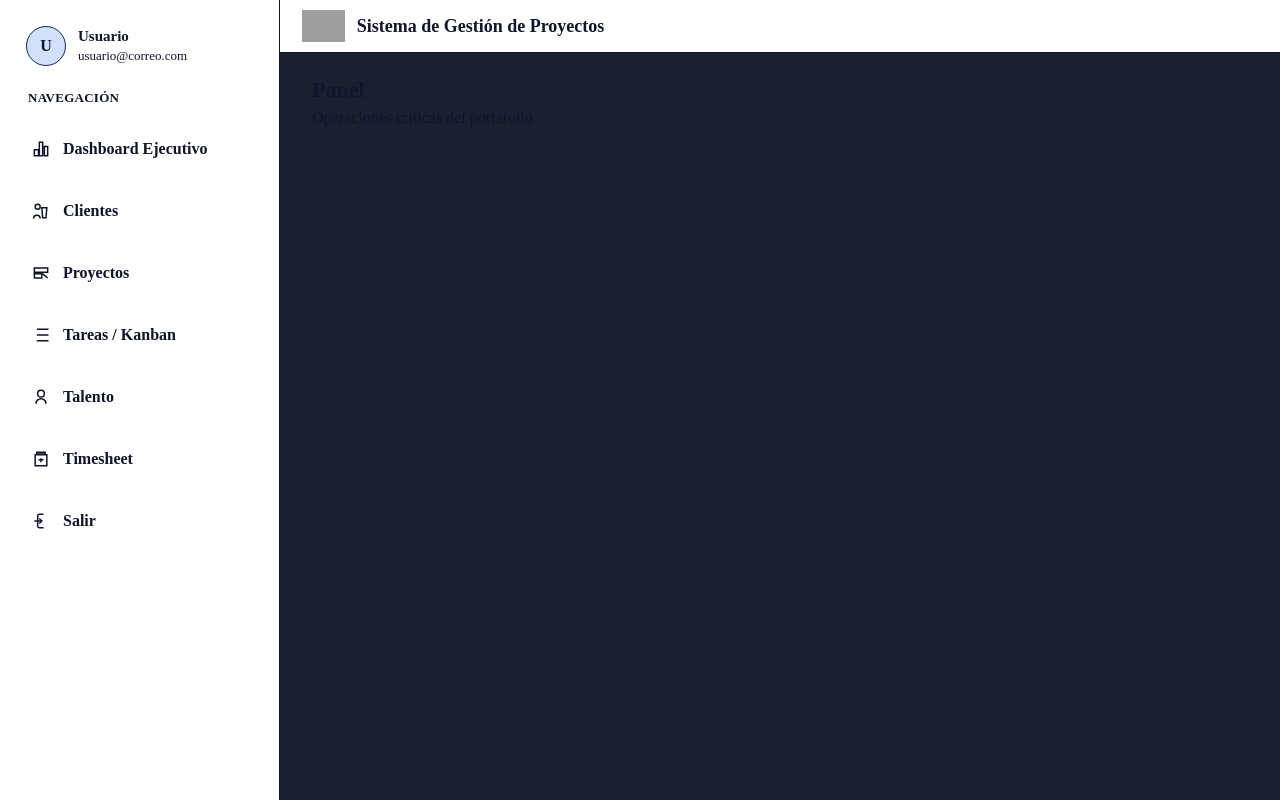
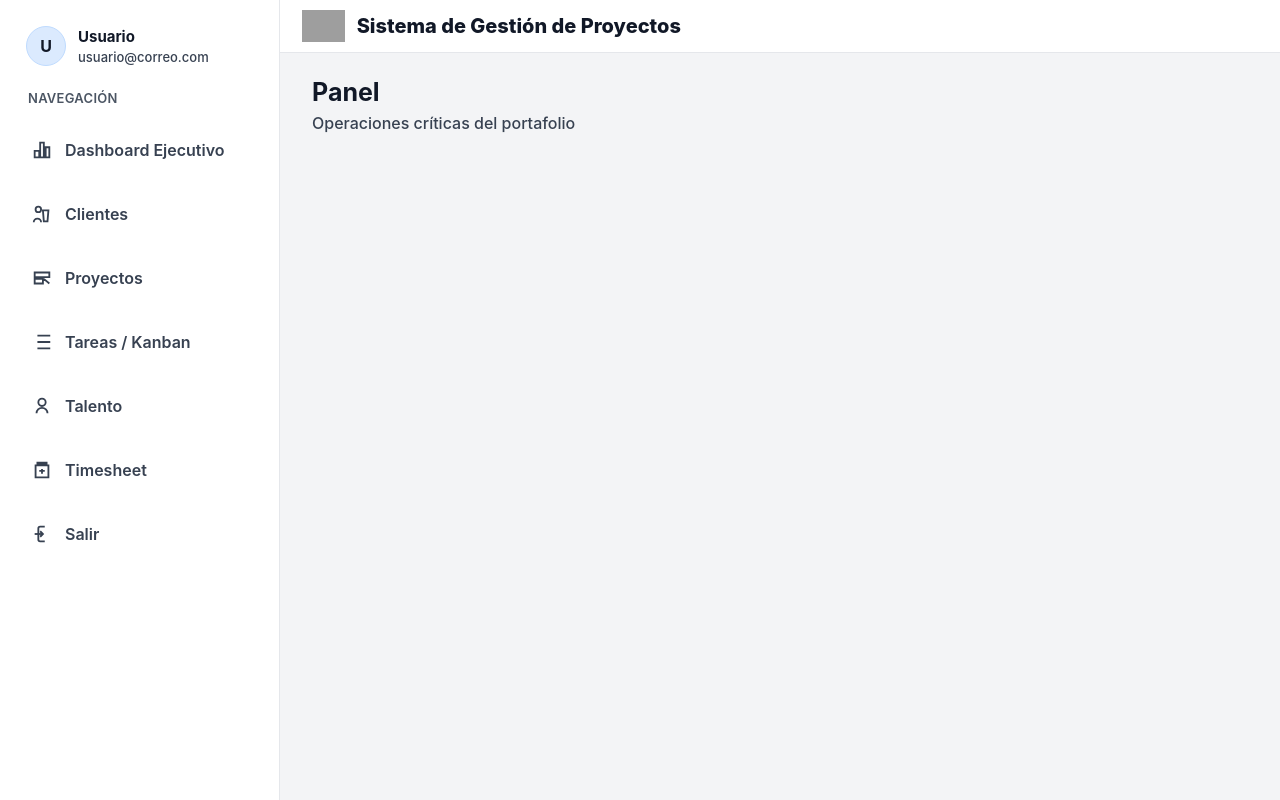
Before and after one commit to doriangomez/adminprojects, a PHP site: template src/Views/tasks/index.php in a window 1280 px wide. Run offline with PHP 8.4, Linux system fonts and the light colour scheme; the template is opened without the code that fills it, so the values that code supplies are empty; grey boxes are pictures that could not be loaded.

Commit message:
Refine AOS visual styling

```diff
--- a/src/Views/layout/header.php
+++ b/src/Views/layout/header.php
@@ -16,19 +16,19 @@ $normalizedPath = str_starts_with($requestPath, $basePath)
     <title><?= htmlspecialchars($title ?? $appName) ?></title>
     <style>
         :root {
-            --primary: <?= htmlspecialchars($theme['primary']) ?>;
-            --secondary: <?= htmlspecialchars($theme['secondary']) ?>;
+            --primary: rgb(37, 99, 235);
+            --primary-hover: rgb(59, 130, 246);
+            --primary-strong: rgb(30, 64, 175);
+            --secondary: rgb(17, 24, 39);
             --accent: <?= htmlspecialchars($theme['accent']) ?>;
-            --background: <?= htmlspecialchars($theme['background']) ?>;
-            --surface: <?= htmlspecialchars($theme['surface'] ?? $theme['background']) ?>;
-            --font-family: <?= htmlspecialchars($theme['font_family'] ?? "'Inter', system-ui, -apple-system, BlinkMacSystemFont, 'Segoe UI', sans-serif") ?>;
-            --text-strong: color-mix(in srgb, var(--secondary) 80%, var(--background) 20%);
-            --text: color-mix(in srgb, var(--secondary) 65%, var(--background) 35%);
-            --muted: color-mix(in srgb, var(--secondary) 45%, var(--background) 55%);
-            --border: color-mix(in srgb, var(--secondary) 14%, var(--background) 86%);
-            --on-primary: color-mix(in srgb, var(--surface) 85%, var(--secondary) 15%);
-            --surface-strong: color-mix(in srgb, var(--surface) 88%, var(--background) 12%);
-            --shadow-soft: 0 16px 38px color-mix(in srgb, var(--secondary) 7%, var(--background) 93%);
+            --background: rgb(243, 244, 246);
+            --surface: rgb(255, 255, 255);
+            --font-family: "Inter", system-ui, -apple-system, BlinkMacSystemFont, "Segoe UI", sans-serif;
+            --text-strong: rgb(17, 24, 39);
+            --text: rgb(55, 65, 81);
+            --muted: rgb(75, 85, 99);
+            --border: rgb(229, 231, 235);
+            --on-primary: #ffffff;
         }
         * {
             box-sizing: border-box;
@@ -40,11 +40,12 @@ $normalizedPath = str_starts_with($requestPath, $basePath)
             background: var(--background);
             color: var(--text);
             min-height: 100vh;
+            font-weight: 500;
         }
         .sidebar {
             width: 280px;
             background: var(--surface);
-            color: var(--muted);
+            color: var(--text);
             min-height: 100vh;
             padding: 20px 18px;
             position: sticky;
@@ -68,13 +69,13 @@ $normalizedPath = str_starts_with($requestPath, $basePath)
             align-items: center;
             justify-content: center;
             font-weight: 700;
-            background: color-mix(in srgb, var(--primary) 20%, var(--surface) 80%);
+            background: rgb(219, 234, 254);
             color: var(--text-strong);
-            border: 1px solid color-mix(in srgb, var(--primary) 25%, var(--border) 75%);
+            border: 1px solid rgb(191, 219, 254);
         }
         .user-meta { display: flex; flex-direction: column; gap: 3px; }
-        .user-meta strong { color: var(--text-strong); font-size: 15px; }
-        .user-meta small { color: var(--muted); font-size: 13px; }
+        .user-meta strong { color: var(--text-strong); font-size: 15px; font-weight: 700; }
+        .user-meta small { color: var(--text); font-size: 13px; font-weight: 500; }
         .nav-title {
             margin: 0;
             font-size: 13px;
@@ -82,6 +83,7 @@ $normalizedPath = str_starts_with($requestPath, $basePath)
             text-transform: uppercase;
             color: var(--muted);
             padding-inline: 10px;
+            font-weight: 600;
         }
         .sidebar nav { display:flex; flex-direction:column; gap:12px; }
         .nav-link {
@@ -108,26 +110,26 @@ $normalizedPath = str_starts_with($requestPath, $basePath)
             background: transparent;
         }
         .nav-link:hover {
-            color: var(--text-strong);
-            background: color-mix(in srgb, var(--primary) 8%, var(--surface) 92%);
-            border-color: color-mix(in srgb, var(--primary) 18%, var(--border) 82%);
+            color: var(--primary);
+            background: rgb(219, 234, 254);
+            border-color: rgb(191, 219, 254);
         }
         .nav-link.active {
-            color: var(--text-strong);
+            color: var(--on-primary);
             font-weight: 700;
-            background: color-mix(in srgb, var(--primary) 14%, var(--surface) 86%);
-            border-color: color-mix(in srgb, var(--primary) 30%, var(--border) 70%);
+            background: var(--primary);
+            border-color: var(--primary);
         }
-        .nav-link.active::before { background: var(--primary); }
+        .nav-link.active::before { background: var(--primary-strong); }
         .nav-icon {
-            width: 20px;
-            height: 20px;
+            width: 22px;
+            height: 22px;
             display: inline-flex;
             align-items: center;
             justify-content: center;
             color: inherit;
         }
-        .nav-icon svg { width: 100%; height: 100%; stroke: currentColor; stroke-width: 1.8; }
+        .nav-icon svg { width: 100%; height: 100%; stroke: currentColor; stroke-width: 2; }
         .topbar {
             padding: 10px 22px;
             display: flex;
@@ -149,21 +151,21 @@ $normalizedPath = str_starts_with($requestPath, $basePath)
         .brand-title {
             font-weight: 800;
             color: var(--text-strong);
-            font-size: 18px;
+            font-size: 20px;
             white-space: nowrap;
         }
         .topbar .spacer { flex: 1; }
         .user-actions { display: flex; align-items: center; gap: 12px; }
         .user-summary { display:flex; align-items:center; gap:10px; padding:6px 0; }
         .user-identity { display:flex; flex-direction:column; gap:3px; }
-        .user-identity strong { color: var(--text-strong); font-size: 14px; }
-        .role-badge { display:inline-flex; align-items:center; padding:4px 8px; border-radius:8px; border:1px solid var(--border); background: color-mix(in srgb, var(--primary) 10%, var(--surface) 90%); color: var(--text-strong); font-size:12px; font-weight:600; }
-        .logout-btn { padding:10px 14px; border-radius:10px; border:1px solid var(--border); background: transparent; color: var(--text-strong); text-decoration:none; font-weight:600; }
-        .logout-btn:hover { background: color-mix(in srgb, var(--primary) 10%, var(--surface) 90%); border-color: color-mix(in srgb, var(--primary) 25%, var(--border) 75%); }
+        .user-identity strong { color: var(--text-strong); font-size: 14px; font-weight: 700; }
+        .role-badge { display:inline-flex; align-items:center; padding:6px 10px; border-radius:8px; border:1px solid var(--border); background: rgb(219, 234, 254); color: var(--secondary); font-size:12px; font-weight:600; }
+        .logout-btn { padding:10px 14px; border-radius:10px; border:1px solid var(--border); background: var(--surface); color: var(--text-strong); text-decoration:none; font-weight:600; }
+        .logout-btn:hover { background: rgb(219, 234, 254); border-color: rgb(191, 219, 254); color: var(--primary); }
         main {
             flex: 1;
             min-height: 100vh;
-            background: color-mix(in srgb, var(--background) 94%, var(--surface) 6%);
+            background: var(--background);
         }
         .content {
             padding: 24px 32px 48px;
@@ -171,8 +173,8 @@ $normalizedPath = str_starts_with($requestPath, $basePath)
             flex-direction: column;
             gap: 20px;
         }
-        .page-heading h2 { margin:0 0 6px 0; font-size: 22px; color: var(--text-strong); }
-        .page-heading p { margin:0; color: var(--muted); }
+        .page-heading h2 { margin:0 0 6px 0; font-size: 25px; color: var(--text-strong); font-weight: 700; }
+        .page-heading p { margin:0; color: var(--text); font-weight: 500; }
         .section-grid { display:grid; gap:20px; align-items:start; }
         .section-grid.twothirds { grid-template-columns: 3fr 2fr; }
         .section-grid.wide { grid-template-columns: 2fr 3fr; }
```
Also changed, not shown: other parts of src/Views/layout/header.php (+22 -20 lines).
